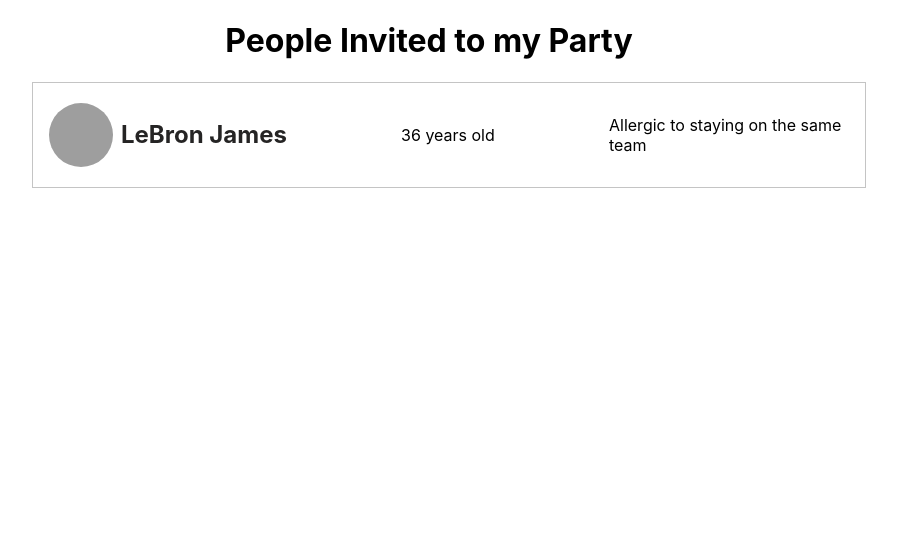
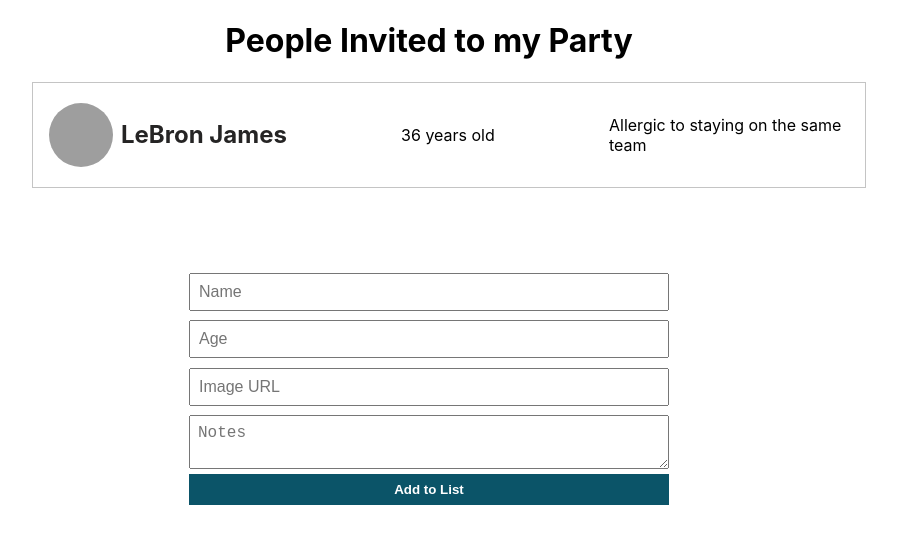
Before and after one commit to Alexlloydwhite/typescript-party-invite, a React (Create React App) app: page / in a window 1280 px wide. Shown: the top 544 px of the page, without its empty margins (211-1108 px from the left). Built offline with nearby package versions, Linux system fonts and the light colour scheme; grey boxes are pictures that could not be loaded.

Commit message:
making props interfaces

```diff
--- a/src/App.tsx
+++ b/src/App.tsx
@@ -1,8 +1,9 @@
 import { useState } from 'react';
 import './App.css';
+import AddToList from './components/AddToList';
 import List from './components/List';
 
-interface IState {
+export interface IState {
   people: {
     name: string,
     age: number,
@@ -26,6 +27,7 @@
     <div className="App">
       <h1>People Invited to my Party</h1>
       <List people={people} />
+      <AddToList people={people} setPeople={setPeople} />
     </div>
   );
 }
--- /dev/null
+++ b/src/components/AddToList.tsx
@@ -0,0 +1,72 @@
+import { useState } from 'react';
+import { IState as Props } from '../App';
+
+interface IProps {
+    people: Props["people"]
+    setPeople: React.Dispatch<React.SetStateAction<Props["people"]>>
+}
+
+const AddToList: React.FC<IProps> = () => {
+
+    const [input, setInput] = useState({
+        name: "",
+        age: "",
+        note: "",
+        img: ""
+    });
+
+    const handleChange = (e: React.ChangeEvent<HTMLInputElement | HTMLTextAreaElement>): void => {
+        setInput({
+            ...input,
+            [e.target.name]: e.target.value
+        });
+    }
+
+    const handleClick = (): void => {
+
+    }
+
+    return (
+        <div className="AddToList">
+            <input
+                type="text"
+                placeholder="Name"
+                className="AddToList-input"
+                value={input.name}
+                onChange={handleChange}
+                name="name"
+            />
+            <input
+                type="text"
+                placeholder="Age"
+                className="AddToList-input"
+                value={input.age}
+                onChange={handleChange}
+                name="age"
+            />
+            <input
+                type="text"
+                placeholder="Image URL"
+                className="AddToList-input"
+                value={input.img}
+                onChange={handleChange}
+                name="img"
+            />
+            <textarea
+                placeholder="Notes"
+                className="AddToList-input"
+                value={input.note}
+                onChange={handleChange}
+                name="note"
+            />
+            <button
+                className="AddToList-btn"
+                onClick={handleClick}
+            >
+                Add to List
+            </button>
+        </div>
+    );
+}
+
+export default AddToList;
--- a/src/components/List.tsx
+++ b/src/components/List.tsx
@@ -1,12 +1,4 @@
-
-interface IProps {
-    people: {
-        name: string,
-        age: number,
-        url: string,
-        note?: string
-    }[]
-}
+import { IState as IProps } from '../App';
 
 const List: React.FC<IProps> = ({ people }) => {
 
```
